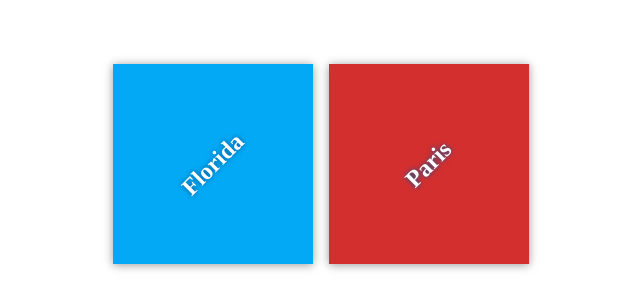
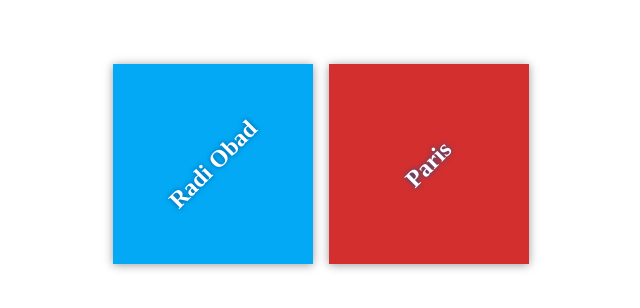
Before and after one commit to RadiObad/new-git-remote, a plain HTML site: page index.html in a window 1280 px wide. Shown: the part 236-544 px from the top of the page, 319-959 px from the left. Drawn offline with Linux system fonts and the light colour scheme.

Commit message:
Change Header

```diff
--- a/index.html
+++ b/index.html
@@ -11,7 +11,7 @@
 <div class="container">
 <div class="destination-container">
 <div class="destination" id="florida">
-<h2>Florida</h2>
+<h2>Radi Obad</h2>
 </div>
 
 <div class="destination" id="paris">
```
